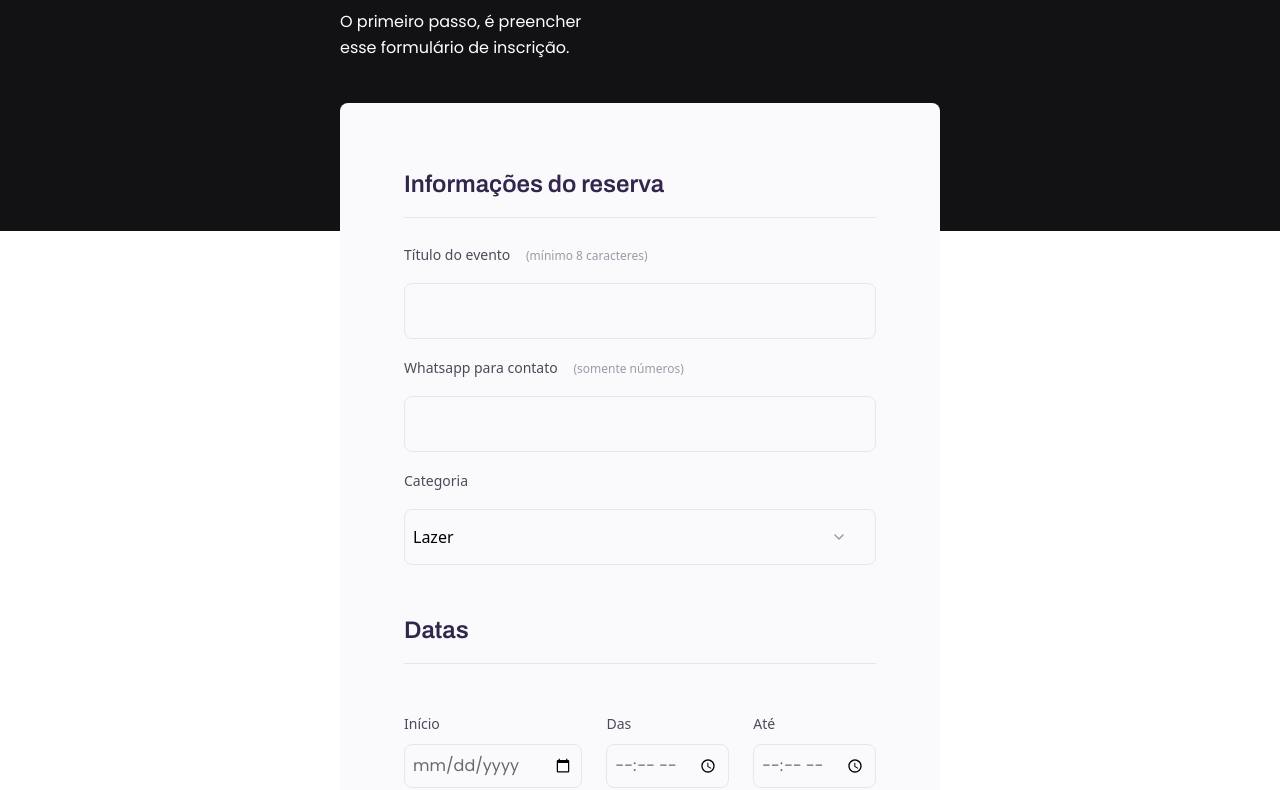
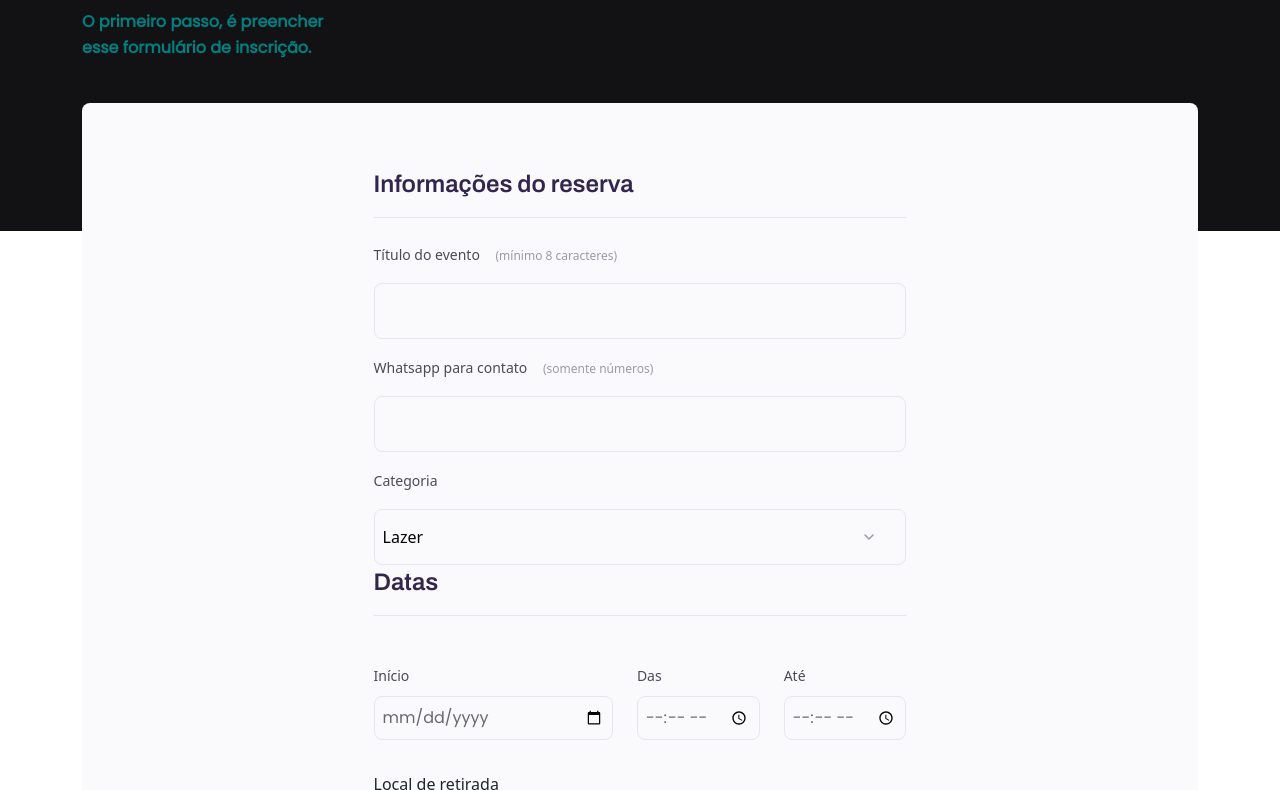
Before and after one commit to eugeniobandeira/challenge-brq, a plain HTML site: page assets/templates/reserva/reserva.html in a window 1280 px wide. Shown: the part 137-927 px from the top of the page. Drawn offline with nearby package versions, Linux system fonts and the light colour scheme.

Commit message:
ajustando o container da reserva

```diff
--- a/assets/templates/reserva/reserva.css
+++ b/assets/templates/reserva/reserva.css
@@ -225,3 +225,7 @@ footer button:hover {
 input:invalid {
     outline: 1px solid red;
 }
+form {
+    display: grid;
+    place-items: center;
+}
--- a/assets/templates/reserva/reserva.html
+++ b/assets/templates/reserva/reserva.html
@@ -21,12 +21,15 @@
     />
 </head>
 <body>
-    <div class="page">
+    <div class="page container">
         <header>
             <h1>Criar reserva</h1>
-            <p style="color: white;">O primeiro passo, é preencher esse formulário de inscrição.</p>
+            <p style="color: teal; font-weight: 700;">O primeiro passo, é preencher esse formulário de inscrição.</p>
         </header>
-        <form action="" id="my-form">
+        <form>
+            <div class="row">
+                <div class="col-md-10 col-lg-12">
+                    <div class="form-group">
                         <fieldset>
                         <legend>Informações do reserva</legend>
                             <div class="input-wrapper">
@@ -62,7 +65,9 @@
                                 </select>
                             </div>
                         </fieldset>
-
+                </div>
+                <div class="col-md-10 col-lg-12">
+                    <div class="form-group">
                         <fieldset>
                             <legend>Datas</legend>
                             <div class="input-box">
@@ -136,6 +141,10 @@
                                 <label style="padding-left: 20px;" for="local-dev">Local denominado</label>
                             </div>
                         </fieldset>
+                </div>
+                    </div>
+                <div class="col-md-10 col-lg-12">
+                    <div class="form-group">
                         <fieldset>
                             <legend>Pacote</legend>
                             <div class="checkbox-wrapper">
@@ -203,6 +212,10 @@
                                 </textarea>
                             </div>
                         </fieldset>
+                    </div>
+                </div>
+                </div>
+            </div>
         </form>
         <footer>
             <button
```
Lines whose indentation alone changed are shown as unchanged.
